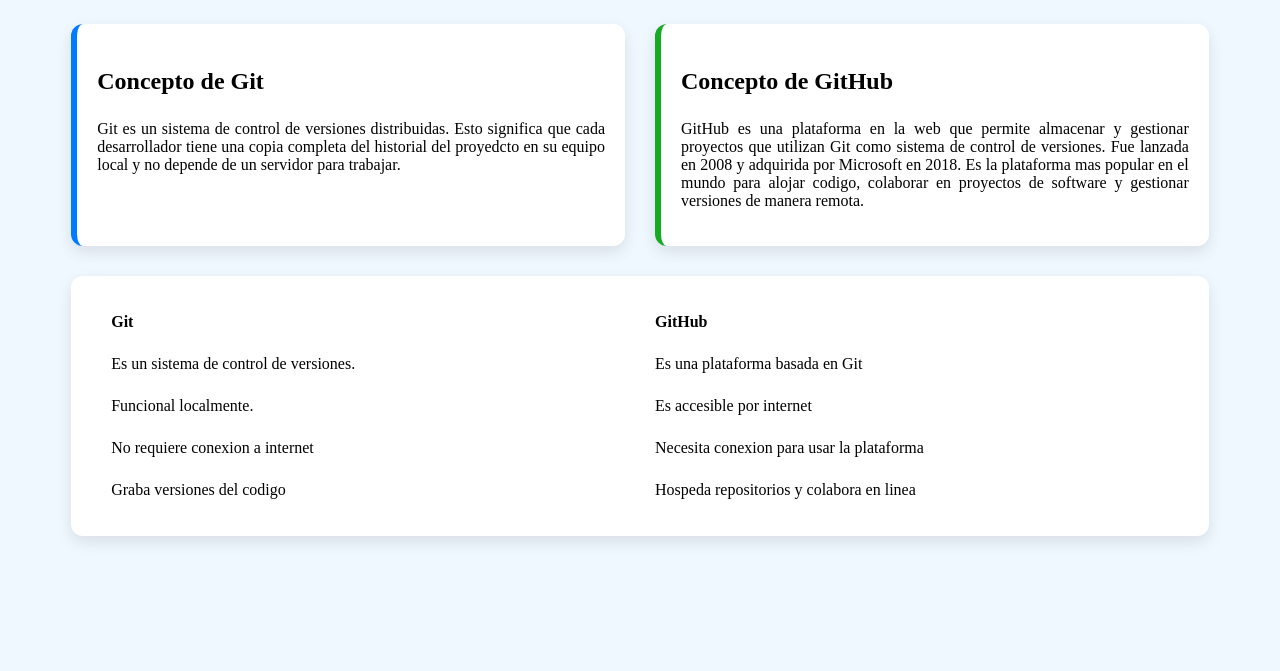
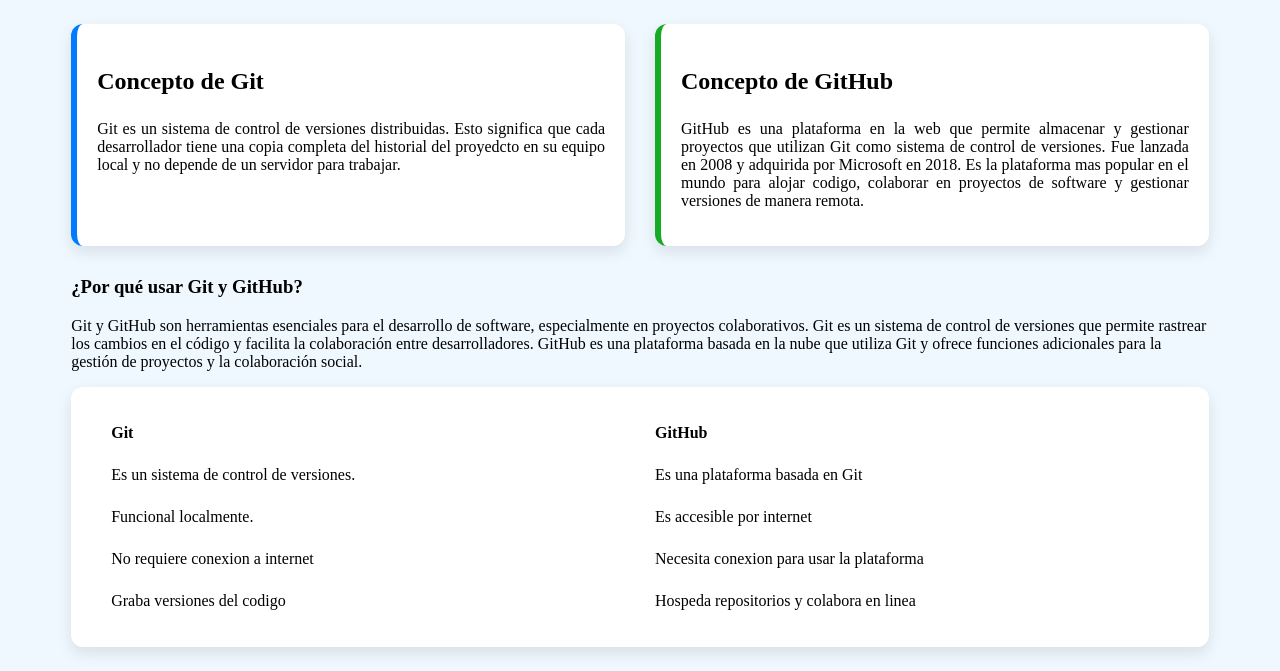
Before and after one commit to AlexzUwU/Ejercicio1, a plain HTML site: page index.html in a window 1280 px wide. Shown: the part 129-800 px from the top of the page. Drawn offline with Linux system fonts and the light colour scheme.

Commit message:
parrafo sin estilos

```diff
--- a/index.html
+++ b/index.html
@@ -30,6 +30,20 @@
                     remota.
                 </p>
             </div>
+        </div>
+
+        <div class="seccion1">
+            <h3>¿Por qué usar Git y GitHub?</h3>
+            <p>Git y GitHub son herramientas esenciales para el
+                desarrollo de software, especialmente en proyectos
+                colaborativos. Git es un sistema de control de versiones
+                que permite rastrear los cambios en el código y facilita
+                la colaboración entre desarrolladores. GitHub es una
+                plataforma basada en la nube que utiliza Git y ofrece
+                funciones adicionales para la gestión de proyectos y la
+                colaboración social.
+            </p>
+
         </div>
 
         <div class="contenedor-tabla">
```
